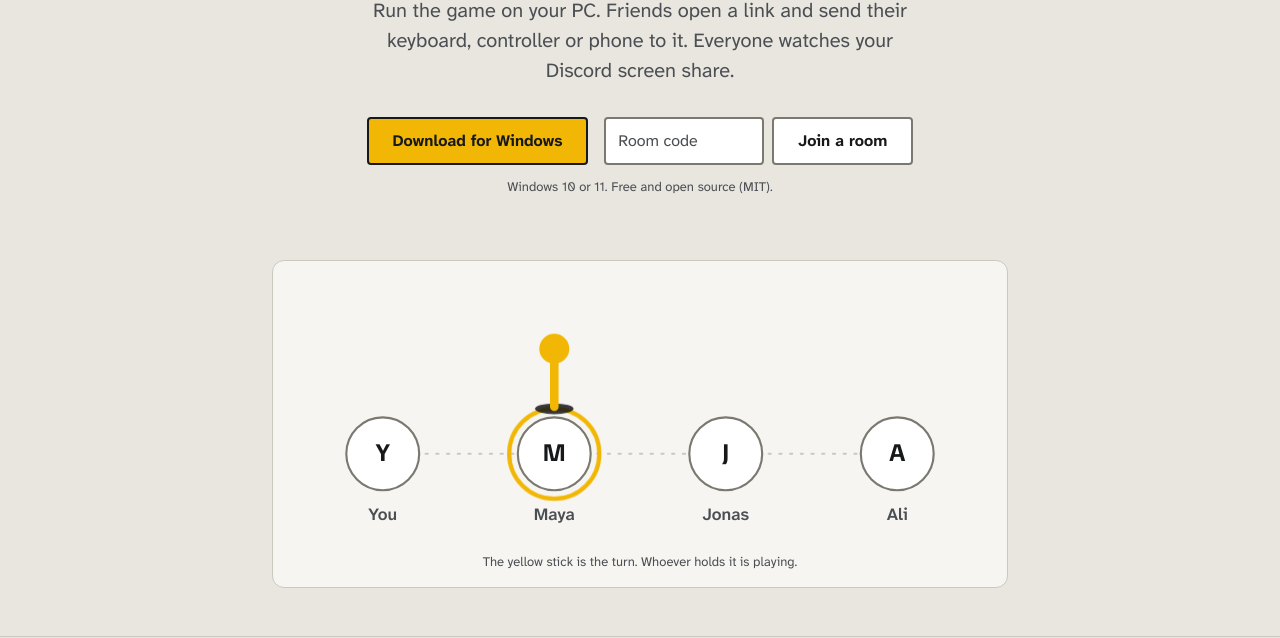
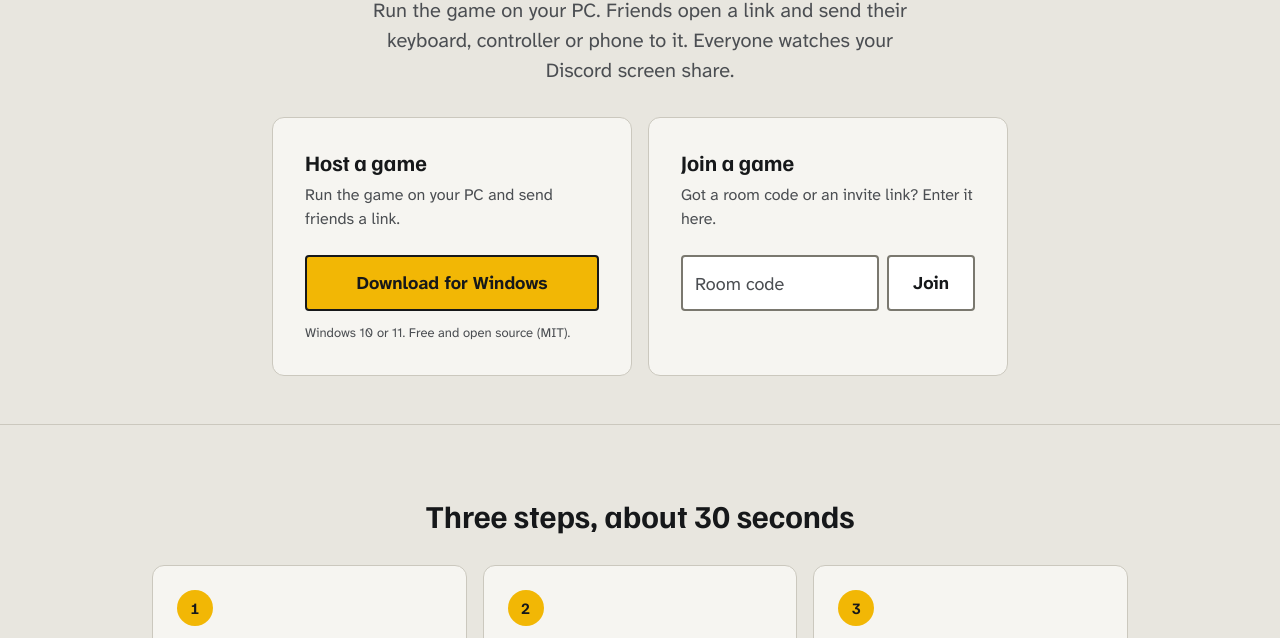
Before and after one commit to youssof20/passthestick, a plain HTML site: page site/index.html in a window 1280 px wide. Shown: the part 305-943 px from the top of the page. Drawn offline with Linux system fonts and the light colour scheme; no server answers.

Commit message:
site: remove handoff demo, host and join cards give the download and join actions more weight
Co-Authored-By: Claude Sonnet 5.5 <noreply@anthropic.com>

```diff
--- a/site/css/site.css
+++ b/site/css/site.css
@@ -37,7 +37,7 @@ a:hover { text-decoration-color: var(--c-accent); }
 /* Hero: centered, one headline, one action, then the picture of the idea. */
 .hero { padding: var(--space-8) 0 var(--space-7); text-align: center; }
 .hero h1 { font-family: var(--font-display); font-size: clamp(2.5rem, 7vw, 4.25rem); line-height: var(--type-display-leading); font-weight: 700; margin: 0 auto var(--space-4); max-width: 22ch; text-wrap: balance; }
-.hero .lead { font-size: 1.25rem; line-height: 1.5; max-width: 34rem; color: var(--c-text-muted); margin: 0 auto var(--space-6); text-wrap: pretty; }
+.hero .lead { font-size: 1.25rem; line-height: 1.5; max-width: 34rem; color: var(--c-text-muted); margin: 0 auto; text-wrap: pretty; }
 
 .cta { display: flex; justify-content: center; align-items: center; gap: var(--space-4); flex-wrap: wrap; }
 .btn { display: inline-flex; align-items: center; justify-content: center; min-height: 3rem; padding: 0 var(--space-5); font: inherit; font-weight: 700; border: 2px solid var(--c-border); border-radius: var(--radius-control); background: var(--c-surface-raised); color: var(--c-text); text-decoration: none; cursor: pointer; white-space: nowrap; }
@@ -49,42 +49,6 @@ a:hover { text-decoration-color: var(--c-accent); }
 .join-form input { font: inherit; font-family: var(--font-code); font-weight: 700; letter-spacing: 0.1em; text-transform: uppercase; width: 10rem; min-height: 3rem; padding: 0 var(--space-3); border: 2px solid var(--c-border); border-radius: var(--radius-control); background: var(--c-surface-raised); color: var(--c-text); }
 .join-form input::placeholder { font-family: var(--font-ui); font-weight: 400; letter-spacing: 0; text-transform: none; color: var(--c-text-muted); }
 .form-error { color: var(--c-danger); font-weight: 600; margin: var(--space-2) auto 0; min-height: 1.5rem; font-size: var(--type-caption-size); }
-
-/* The handoff demo: the stick is the only yellow thing on the stage. */
-.stage { margin: var(--space-6) auto 0; max-width: 46rem; background: var(--c-surface); border: 1px solid var(--c-border-subtle); border-radius: var(--radius-panel); padding: var(--space-6) var(--space-5) var(--space-4); }
-.stage svg { display: block; width: 100%; height: auto; }
-.stage figcaption { margin-top: var(--space-3); color: var(--c-text-muted); font-size: var(--type-caption-size); }
-.rail { stroke: var(--c-border-subtle); stroke-width: 2; stroke-dasharray: 2 8; stroke-linecap: round; }
-.seat-body { fill: var(--c-surface-raised); stroke: var(--c-border); stroke-width: 2; }
-.seat-initial { fill: var(--c-text); font-family: var(--font-display); font-weight: 700; font-size: 24px; text-anchor: middle; }
-.seat-name { fill: var(--c-text-muted); font-family: var(--font-ui); font-weight: 600; font-size: 16px; text-anchor: middle; }
-.seat-ring { fill: none; stroke: var(--c-accent); stroke-width: 4; opacity: 0; }
-.stick-line { stroke: var(--c-accent); stroke-width: 8; stroke-linecap: round; }
-.stick-ball { fill: var(--c-accent); }
-.stick-base { fill: var(--c-text); opacity: 0.85; }
-.ball-group { transform: translateX(0); }
-
-@media (prefers-reduced-motion: no-preference) {
-  .ball-group { animation: handoff 12s infinite; }
-  .seat-ring { animation: ring 12s infinite; animation-delay: calc(var(--i) * 3s); }
-}
-@media (prefers-reduced-motion: reduce) {
-  .seat-ring.first { opacity: 1; }
-}
-/* 3 s per player; the hop is the token's 280 ms (2.33% of 12 s). */
-@keyframes handoff {
-  0%, 22.67% { transform: translateX(0); }
-  25%, 47.67% { transform: translateX(160px); }
-  50%, 72.67% { transform: translateX(320px); }
-  75%, 97.67% { transform: translateX(480px); }
-  100% { transform: translateX(0); }
-}
-@keyframes ring {
-  0% { opacity: 1; }
-  22.67% { opacity: 1; }
-  25% { opacity: 0; }
-  100% { opacity: 0; }
-}
 
 /* Sections: one rhythm, centered headings, content on a shared grid. */
 section { padding: var(--space-8) 0; }
@@ -161,3 +125,16 @@ footer a { color: inherit; }
 }
 
 .hero h1 span { display: block; }
+
+.choices { display: grid; grid-template-columns: repeat(2, minmax(0, 1fr)); gap: var(--space-4); max-width: 46rem; margin: var(--space-6) auto 0; text-align: left; }
+.choice { display: flex; flex-direction: column; align-items: flex-start; padding: var(--space-6); background: var(--c-surface); border: 1px solid var(--c-border-subtle); border-radius: var(--radius-panel); }
+.choice h2 { text-align: left; font-size: var(--type-title-size); margin: 0 0 var(--space-2); }
+.choice > p { color: var(--c-text-muted); margin: 0 0 var(--space-5); }
+.choice .fine { margin: var(--space-3) 0 0; }
+.choice .form-error { margin: var(--space-2) 0 0; min-height: 0; }
+.btn.big { min-height: 3.5rem; font-size: 1.125rem; padding: 0 var(--space-6); }
+.choice > .btn { align-self: stretch; }
+.choice .join-form { align-self: stretch; }
+.choice .join-form input { flex: 1; width: auto; min-width: 0; min-height: 3.5rem; font-size: 1.125rem; }
+.choice .join-form .btn { padding: 0 var(--space-5); }
+@media (max-width: 52rem) { .choices { grid-template-columns: 1fr; } }
--- a/site/index.html
+++ b/site/index.html
@@ -64,48 +64,24 @@
         <h1 id="hero-title"><span>One game.</span> <span>Everyone gets a turn.</span></h1>
         <p class="lead">Run the game on your PC. Friends open a link and send their keyboard, controller or phone to it. Everyone watches your Discord screen share.</p>
 
-        <div class="cta">
-          <a class="btn primary" id="download" href="https://github.com/youssof20/passthestick/releases/latest">Download for Windows</a>
-          <form class="join-form" id="join-form" action="join/" novalidate>
-            <label class="sr-only" for="join-code">Room code</label>
-            <input id="join-code" name="code" autocomplete="off" autocapitalize="characters" spellcheck="false" maxlength="40" aria-describedby="join-error" placeholder="Room code">
-            <button class="btn" type="submit">Join a room</button>
-          </form>
+        <div class="choices">
+          <div class="choice">
+            <h2>Host a game</h2>
+            <p>Run the game on your PC and send friends a link.</p>
+            <a class="btn primary big" id="download" href="https://github.com/youssof20/passthestick/releases/latest">Download for Windows</a>
+            <p class="fine" id="download-note">Windows 10 or 11. Free and open source (MIT).</p>
+          </div>
+          <div class="choice">
+            <h2>Join a game</h2>
+            <p>Got a room code or an invite link? Enter it here.</p>
+            <form class="join-form" id="join-form" action="join/" novalidate>
+              <label class="sr-only" for="join-code">Room code</label>
+              <input id="join-code" name="code" autocomplete="off" autocapitalize="characters" spellcheck="false" maxlength="40" aria-describedby="join-error" placeholder="Room code">
+              <button class="btn big" type="submit">Join</button>
+            </form>
+            <p class="form-error" id="join-error" role="alert"></p>
+          </div>
         </div>
-        <p class="fine" id="download-note">Windows 10 or 11. Free and open source (MIT).</p>
-        <p class="form-error" id="join-error" role="alert"></p>
-
-        <figure class="stage">
-          <svg viewBox="0 0 640 230" role="img" aria-labelledby="demo-title demo-desc">
-            <title id="demo-title">The stick moving between four players</title>
-            <desc id="demo-desc">A yellow stick hops from one player to the next every few seconds. Whoever has it is playing.</desc>
-            <line class="rail" x1="80" y1="150" x2="560" y2="150"/>
-            <g>
-              <circle class="seat-ring first" cx="80" cy="150" r="42" style="--i:0"/>
-              <circle class="seat-ring" cx="240" cy="150" r="42" style="--i:1"/>
-              <circle class="seat-ring" cx="400" cy="150" r="42" style="--i:2"/>
-              <circle class="seat-ring" cx="560" cy="150" r="42" style="--i:3"/>
-              <circle class="seat-body" cx="80" cy="150" r="34"/>
-              <circle class="seat-body" cx="240" cy="150" r="34"/>
-              <circle class="seat-body" cx="400" cy="150" r="34"/>
-              <circle class="seat-body" cx="560" cy="150" r="34"/>
-              <text class="seat-initial" x="80" y="157">Y</text>
-              <text class="seat-initial" x="240" y="157">M</text>
-              <text class="seat-initial" x="400" y="157">J</text>
-              <text class="seat-initial" x="560" y="157">A</text>
-              <text class="seat-name" x="80" y="212">You</text>
-              <text class="seat-name" x="240" y="212">Maya</text>
-              <text class="seat-name" x="400" y="212">Jonas</text>
-              <text class="seat-name" x="560" y="212">Ali</text>
-            </g>
-            <g class="ball-group">
-              <ellipse class="stick-base" cx="80" cy="108" rx="18" ry="5"/>
-              <line class="stick-line" x1="80" y1="106" x2="80" y2="62"/>
-              <circle class="stick-ball" cx="80" cy="52" r="14"/>
-            </g>
-          </svg>
-          <figcaption>The yellow stick is the turn. Whoever holds it is playing.</figcaption>
-        </figure>
       </div>
     </section>
 
```
